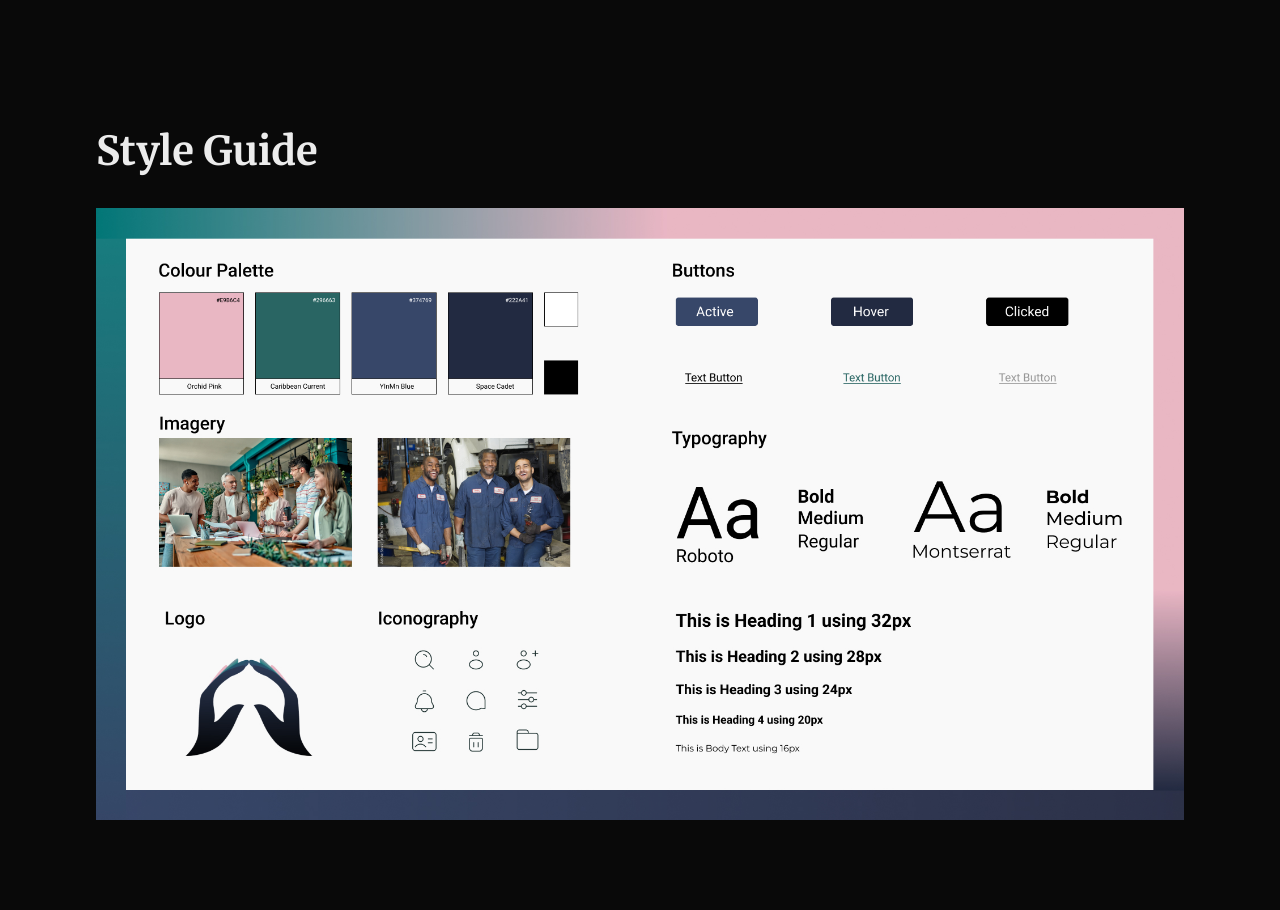
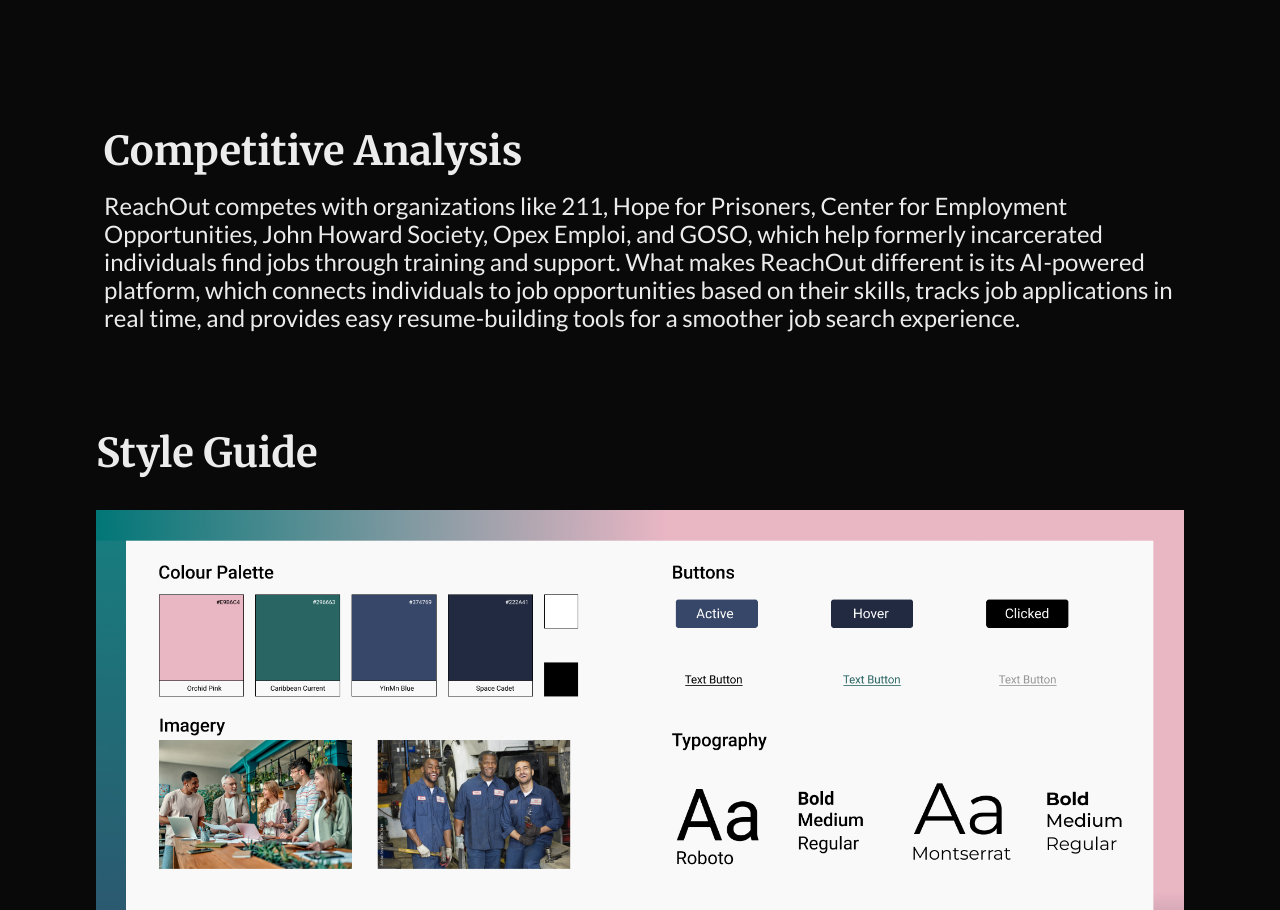
Before and after one commit to arabella-a/arabella-alegria, a Next.js app: page /pages/ReachOut in a window 1280 px wide. Shown: the part 2590-3500 px from the top of the page. Built offline with nearby package versions, Linux system fonts and the light colour scheme.

Commit message:
add competitive analysis

```diff
--- a/src/app/pages/ReachOut/ReachOut.module.css
+++ b/src/app/pages/ReachOut/ReachOut.module.css
@@ -99,7 +99,8 @@
 .userResearch p,
 .matchInfo p,
 .trackingInfo p,
-.jobMatchInfo p
+.jobMatchInfo p,
+.compAnalysis p
 {
     font-size: 24px;
     line-height: 1.75rem;
@@ -208,7 +209,7 @@
     margin: 5rem 6rem;
 }
 
-.userFlowContainer h2, .styleGuide h2 {
+.userFlowContainer h2, .styleGuide h2, .compAnalysis h2 {
     font-size: 40px;
     margin: 1rem 0;
 }
@@ -294,3 +295,7 @@
 .styleGuide img {
     margin: 1rem 0 8rem 0;
 }
+
+.compAnalysis {
+    margin: 0 6.5rem 4rem 6.5rem;
+}
--- a/src/app/pages/ReachOut/page.js
+++ b/src/app/pages/ReachOut/page.js
@@ -77,6 +77,15 @@ export default function ReachOut() {
                             which makes it hard to find a job. Stigma from society also makes it harder to get stable work.
                             The research found that formerly incarcerated individuals need easy access to resources, training, and employers willing to give second chances,
                             showing the need for a platform that helps with these challenges and supports reintegration.
+                        </p>
+                    </section>
+                    <section className={styles.compAnalysis}>
+                        <h2>Competitive Analysis</h2>
+                        <p>
+                            ReachOut competes with organizations like 211, Hope for Prisoners, Center for Employment Opportunities, John Howard Society, Opex Emploi, and GOSO,
+                            which help formerly incarcerated individuals find jobs through training and support.
+                            What makes ReachOut different is its AI-powered platform, which connects individuals to job opportunities based on their skills,
+                            tracks job applications in real time, and provides easy resume-building tools for a smoother job search experience.
                         </p>
                     </section>
                     <section className={styles.styleGuide}>
```
